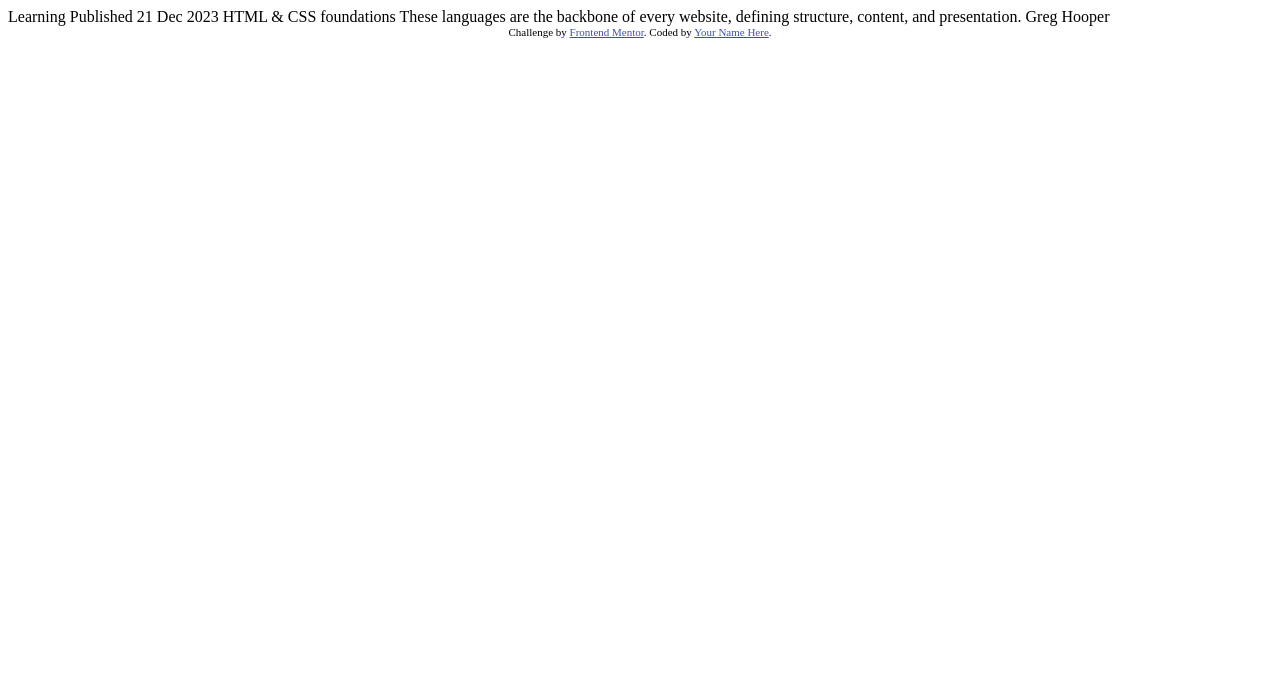
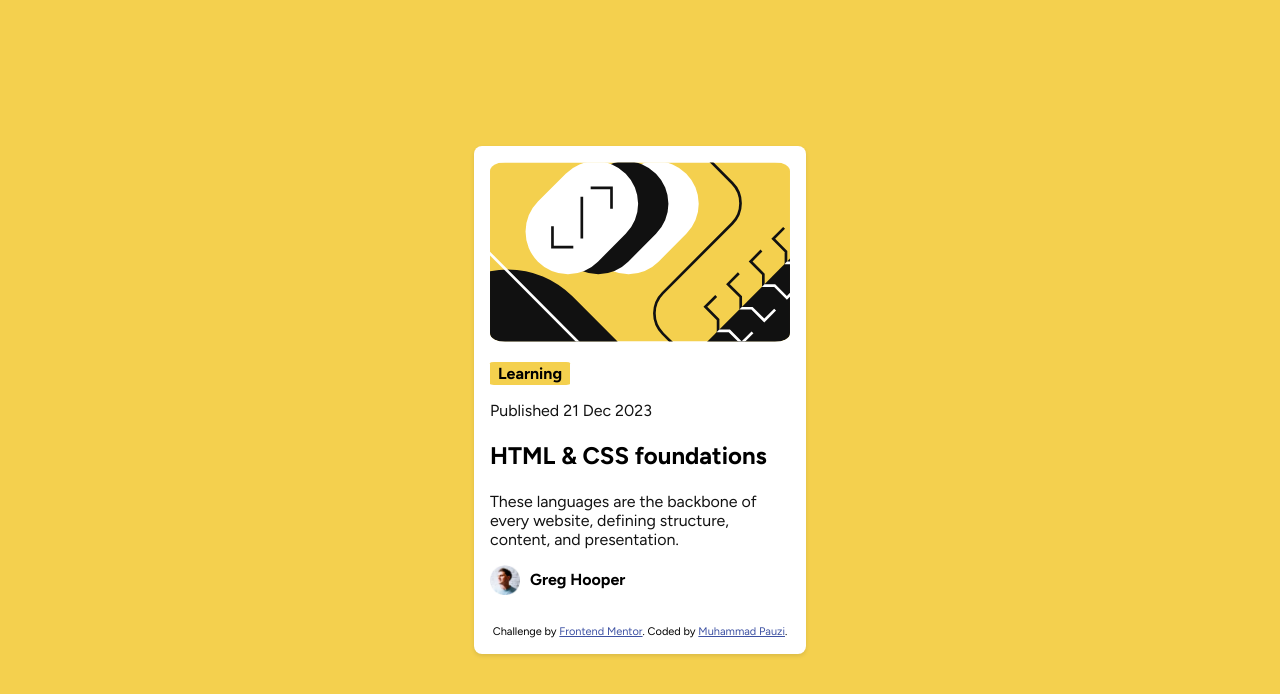
Before and after one commit to 4glightning/blog-preview-card-main, a plain HTML site: page index.html in a window 1280 px wide. Drawn offline with Linux system fonts and the light colour scheme.

Commit message:
Completed Challenge #2
FrontEnd Mentor Challenge blog-preview-card-main is complete using co pilot to ease the learning process

```diff
--- a/index.html
+++ b/index.html
@@ -5,30 +5,36 @@
   <meta name="viewport" content="width=device-width, initial-scale=1.0"> <!-- displays site properly based on user's device -->
 
   <link rel="icon" type="image/png" sizes="32x32" href="./assets/images/favicon-32x32.png">
-
+  <link rel="stylesheet" href="styles.css">
+  <link href="https://fonts.googleapis.com/css2?family=Figtree:wght@400;700&display=swap" rel="stylesheet">
   <title>Frontend Mentor | Blog preview card</title>
 
-  <!-- Feel free to remove these styles or customise in your own stylesheet 👍 -->
-  <style>
-    .attribution { font-size: 11px; text-align: center; }
-    .attribution a { color: hsl(228, 45%, 44%); }
-  </style>
 </head>
 <body>
 
-  Learning
+  <div class="card">
+    <img class="illustration" src="assets\images\illustration-article.svg" alt="Design illustration">
 
-  Published 21 Dec 2023
+    <div class="text-card">Learning</div>
 
-  HTML & CSS foundations
+    <p>Published 21 Dec 2023</p>
 
-  These languages are the backbone of every website, defining structure, content, and presentation.
+    <h2>HTML & CSS foundations</h2>
 
-  Greg Hooper
+    <p>These languages are the backbone of every website, defining structure, content, and presentation.</p>
+
+    <div class="author"> <img class="icon" src="assets\images\image-avatar.webp" alt="profile picture example">
+      Greg Hooper
+    </div>
 
   <div class="attribution">
     Challenge by <a href="https://www.frontendmentor.io?ref=challenge" target="_blank">Frontend Mentor</a>.
-    Coded by <a href="#">Your Name Here</a>.
+    Coded by <a href="#">Muhammad Pauzi</a>.
   </div>
+  </div>
+
+
+
+
 </body>
 </html>
--- /dev/null
+++ b/styles.css
@@ -0,0 +1,64 @@
+body{
+    background-color: hsl(47, 88%, 63%);
+    font-family: Figtree, sans-serif;
+    display: flex; /* Enable Flexbox */
+    justify-content: center; /* Center horizontally */
+    align-items: center; /* Center vertically */
+    height: 100vh; /* Make the body take the full viewport height */
+    margin: 0; /* Remove default margin */
+}
+
+.card{
+    background-color: #ffffff;
+    border-radius: 0.5rem;
+    box-shadow: 0 0.125rem 0.25rem rgba(0, 0, 0, 0.1);
+    padding: 1rem;
+    justify-content: center;
+    display: flex;
+    flex-direction: column;
+    width: 300px;
+}
+
+.text-card {
+    margin-top: 20px;
+    background-color: hsl(47, 88%, 63%);
+    padding: 2px 5px; /* Optional: Adjust padding for a tighter fit */
+    border-radius: 5%; /* Keeps rounded corners */
+    width: 70px;
+    text-align: center;
+    font-weight: bold;
+}
+
+.illustration{
+    border-radius: 5%;
+}
+
+.author{
+    display: flex;
+    align-items: center; /* Center vertically */
+    margin-bottom: 30px;
+    font-weight: bold;
+}
+
+.icon {
+    width: 30px; /* Prevent scaling down */
+    height: 30px; /* Maintain aspect ratio */
+    padding-right: 10px;
+
+}
+
+h2{
+    font-size: 24px;
+    text-align: left;
+    line-height: 0;
+}
+
+p{
+    font-size: 16px;
+    text-align: left;
+    color: hsl(0, 0%, 7%)
+}
+
+.attribution { font-size: 11px; text-align: center; }
+
+.attribution a { color: hsl(228, 45%, 44%); }
```
